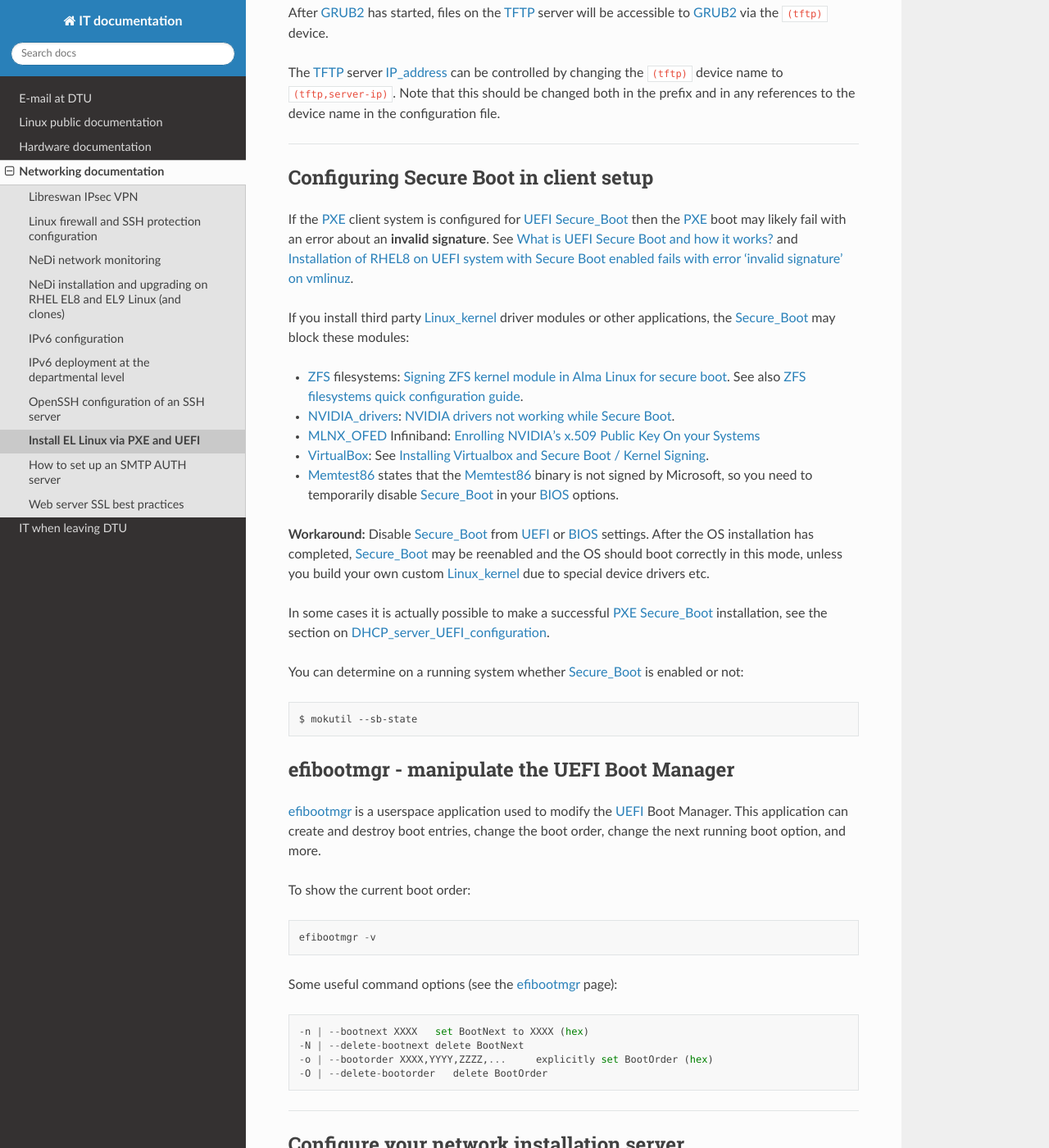
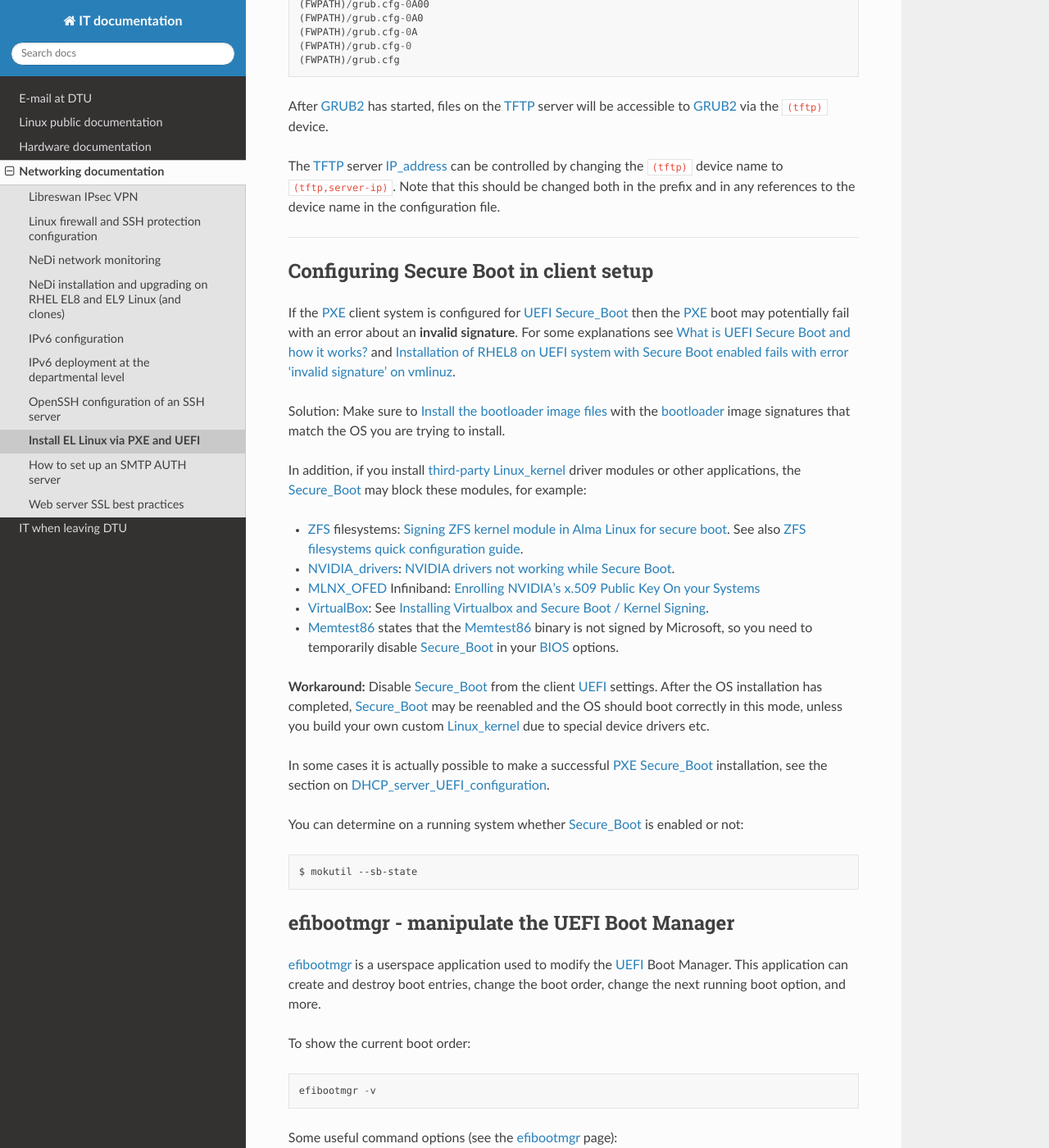
Before and after one commit to OleHolmNielsen/ITwiki, a Sphinx documentation site: the page built from docs/PXE_and_UEFI.rst, in a window 1280 px wide and 1400 px high, scrolled down 3355 px. Shown: the whole window at 82% size. Built offline with Sphinx 7.4.7 and the Read the Docs theme 3.1.0, drawn with Linux system fonts in a browser that asks for light colours; some of the changed text lies outside the part shown.

Commit message:
Minor edits

```diff
--- a/docs/PXE_and_UEFI.rst
+++ b/docs/PXE_and_UEFI.rst
@@ -28,6 +28,12 @@ where UEFI_ Secure_Boot_ can also be configured.
 On a running computer you can determine if the system has booted by UEFI_ by checking for the presence of this folder::
 
   ls -d /sys/firmware/efi
+
+You can determine whether Secure_Boot_ is enabled or not using mokutil_::
+
+  mokutil --sb-state
+
+.. _mokutil: https://www.linux.org/docs/man1/mokutil.html
 
 UEFI security
 -------------
@@ -166,12 +172,15 @@ Configuring Secure Boot in client setup
 =======================================
 
 If the PXE_ client system is configured for UEFI_ Secure_Boot_
-then the PXE_ boot may likely fail with an error about an **invalid signature**.
-See `What is UEFI Secure Boot and how it works? <https://access.redhat.com/articles/5254641>`_
+then the PXE_ boot may potentially fail with an error about an **invalid signature**.
+For some explanations see `What is UEFI Secure Boot and how it works? <https://access.redhat.com/articles/5254641>`_
 and `Installation of RHEL8 on UEFI system with Secure Boot enabled fails with error 'invalid signature' on vmlinuz <https://access.redhat.com/solutions/3771941>`_.
 
-If you install third party Linux_kernel_ driver modules or other applications,
-the Secure_Boot_ may block these modules:
+Solution: Make sure to :ref:`Install_bootloader_images` with the bootloader_
+image signatures that match the OS you are trying to install.
+
+In addition, if you install third-party_ Linux_kernel_ driver modules or other applications,
+the Secure_Boot_ may block these modules, for example:
 
 * ZFS_ filesystems: `Signing ZFS kernel module in Alma Linux for secure boot <https://luu.is/en/posts/signing-zfs-kernel-module/>`_.
   See also :ref:`ZFS_filesystems`.
@@ -184,7 +193,7 @@ the Secure_Boot_ may block these modules:
 
 * Memtest86_ states that the Memtest86_ binary is not signed by Microsoft, so you need to temporarily disable Secure_Boot_ in your BIOS_ options.
 
-**Workaround:** Disable Secure_Boot_ from UEFI_ or BIOS_ settings.
+**Workaround:** Disable Secure_Boot_ from the client UEFI_ settings.
 After the OS installation has completed, Secure_Boot_ may be reenabled and the OS should boot correctly in this mode,
 unless you build your own custom Linux_kernel_ due to special device drivers etc.
 
```
Also changed, not shown: other parts of docs/PXE_and_UEFI.rst (+1 -0 lines).
